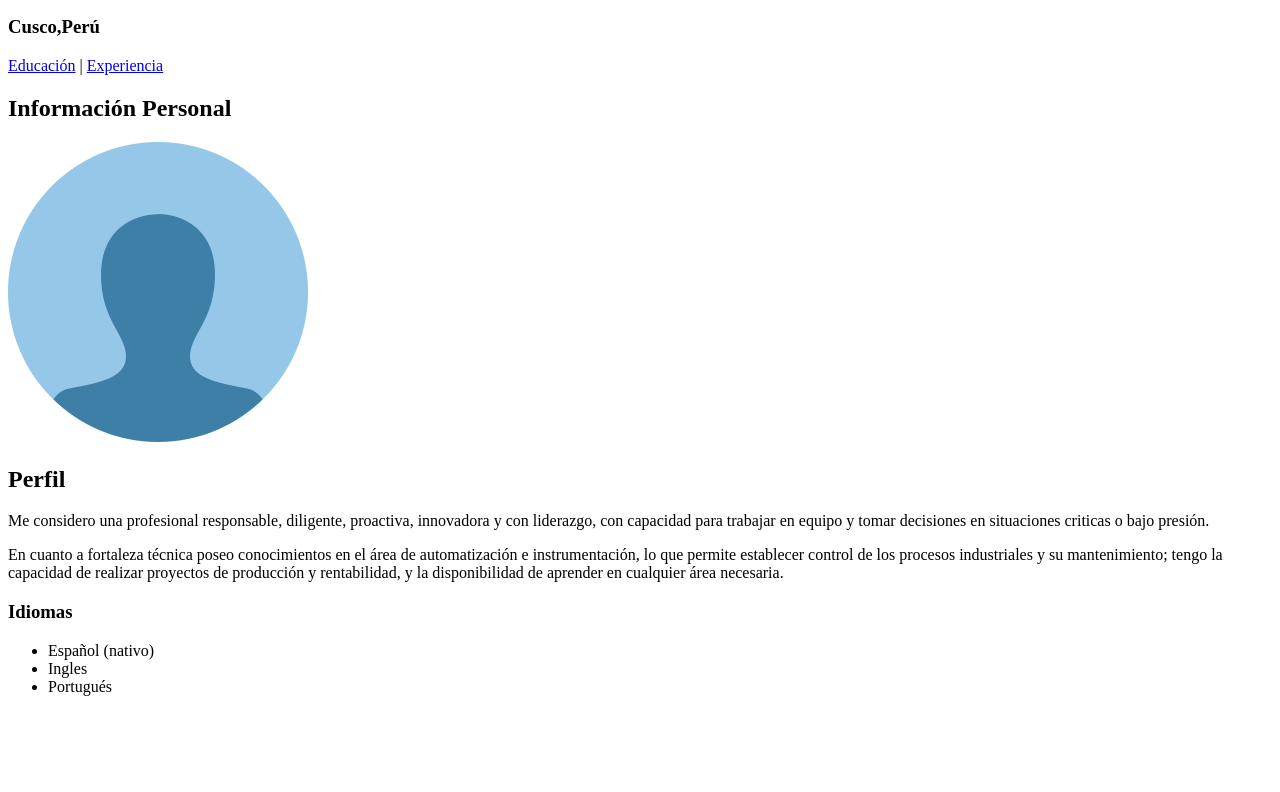
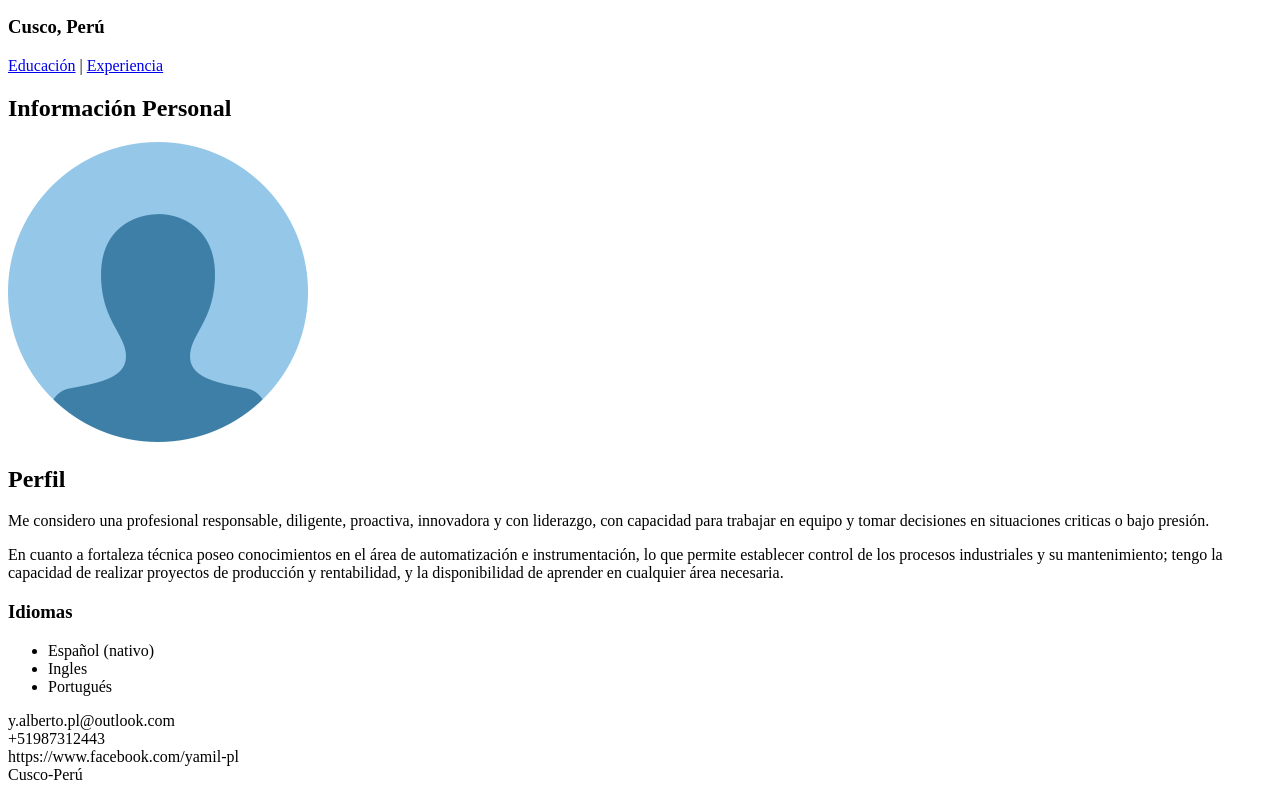
Before and after one commit to idtrone/Examen-HTML, a plain HTML site: page index.html in a window 1280 px wide. Shown: the part 487-1279 px from the top of the page. Before the commit the page ends 1199 px from the top, so only its background shows below. Drawn offline with Linux system fonts and the light colour scheme.

Commit message:
Insercion de comentarios Codificacion del Footer

```diff
--- a/index.html
+++ b/index.html
@@ -7,24 +7,28 @@
 <body>
     <header>
         <img src="images/logo_yamil.svg" alt="Logo Yamil" width="200px">
+        <!-- Titulo principal de la Hoja de Vida -->
         <h1>Resumen Curricular</h1>
     </header>
     <section>
+        <!-- Contenido de los datos personales -->
         <article>
             <h2>Datos Personales</h2>
             <h3>Yamil Alberto Peña Loayza</h3>
             <h3>21 de julio de 1990</h3>
-            <h3>Cusco,Perú</h3>
+            <h3>Cusco, Perú</h3>
         </article>
         <nav>
             <a href="#">Educación</a>
             |
             <a href="#">Experiencia</a>
         </nav>
+        <!-- Contenido de la foto  -->
         <article>
             <h2>Información Personal</h2>
             <img src="images/foto_use.png" alt="Foto Yamil" title="Yamil Alberto Peña Loayza" width="300px">
         </article>
+        <!-- Contenido del perfil e idioma-->
         <article>
             <h2>Perfil</h2>
             <p>Me considero una profesional responsable, diligente, proactiva, innovadora y con liderazgo, con capacidad para trabajar en equipo y tomar decisiones en situaciones criticas o bajo presión.</p>
@@ -37,5 +41,14 @@
             </ul>
         </article>
     </section>
+    <footer>
+        y.alberto.pl@outlook.com
+        <br>
+        +51987312443
+        <br>
+        https://www.facebook.com/yamil-pl
+        <br>
+        Cusco-Perú
+    </footer>
 </body>
 </html>
```
